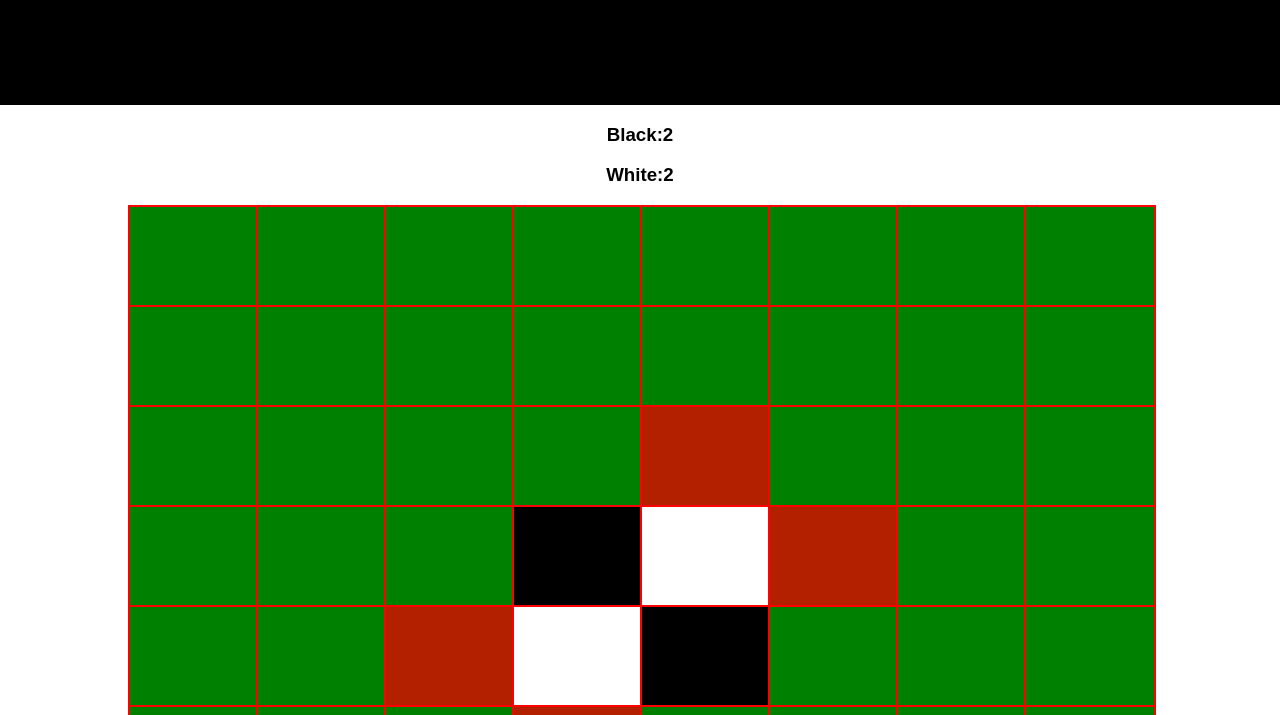
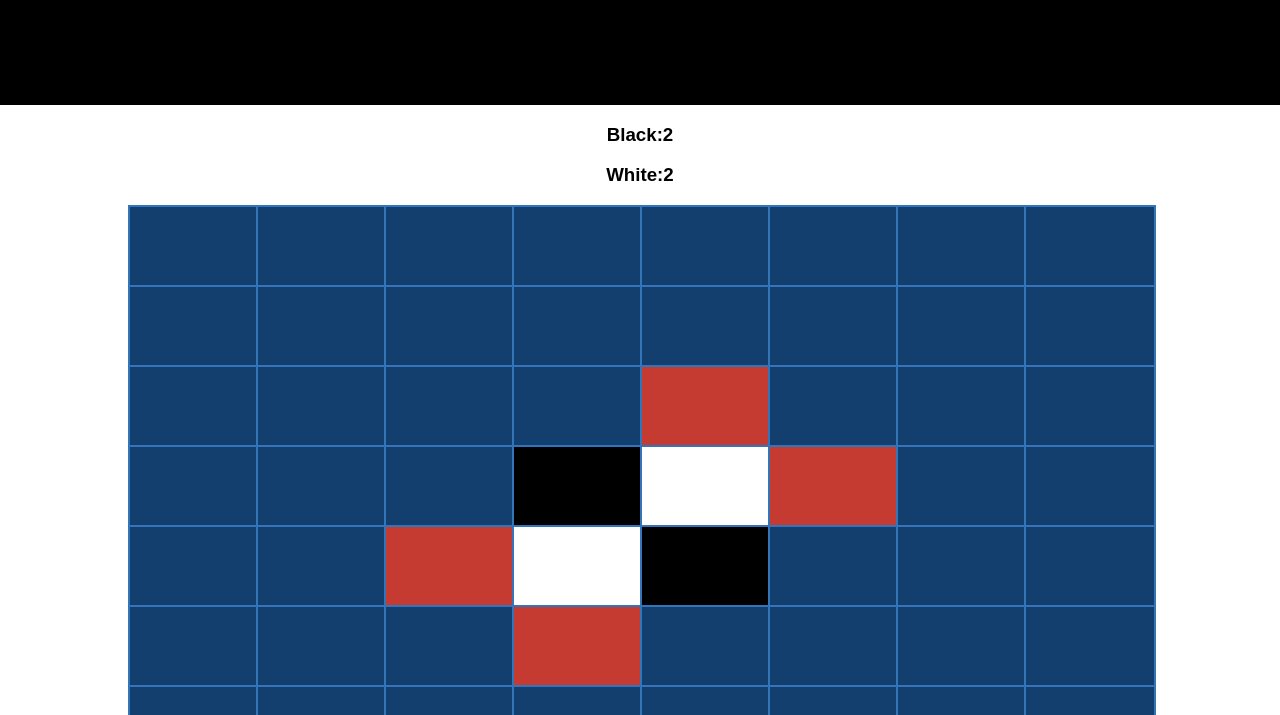
Before and after one commit to leonwatson2/Othello-React, a React app: page / in a window 1280 px wide. Shown: the part 85-800 px from the top of the page. Built offline with nearby package versions, Linux system fonts and the light colour scheme.

Commit message:
Updated styles and remove console.logs

```diff
--- a/src/App.css
+++ b/src/App.css
@@ -1,6 +1,11 @@
+body,
+html,
+#root{
+  height: 100%;
+}
 .App {
   text-align: center;
-  height: 1000px;
+  height: 100%;
 }
 
 .App-logo {
@@ -38,9 +43,9 @@
 .box{
   width: 100%;
   height: 100%;
-  background: green;
-  border: solid 2px red;
+  background: #123F6E;
+  border: solid 2px #3275BB;
 }
 .playable{
-  background: #b32000
+  background: #C63B31
 }
--- a/src/Game.js
+++ b/src/Game.js
@@ -28,7 +28,6 @@ class Game extends Component {
 
   updatePlayableSpots(){
     const { board, currentPlayer } = this.state
-    console.log(board, currentPlayer)
     this.setState({playableSpots: this.findPlayableSpots(board, currentPlayer)})
   }
   placePiece = ([x, y], player = this.state.currentPlayer, switchPlayers = true)=>{
@@ -40,7 +39,6 @@ class Game extends Component {
     const doesFlank = willFlankOpponent(board, player, [x, y])
     if(hasAdjacentOpponent(board, player, [x, y]) && doesFlank){
       board[x][y] = player
-      console.log(board)
       this.setState( { board } )
       this.switchPlayer()
       this.flipPieces(doesFlank)
```
